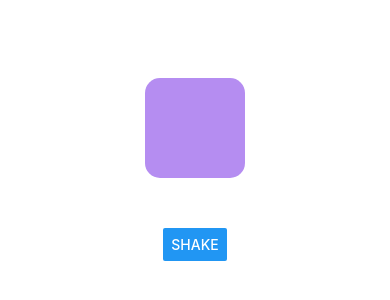
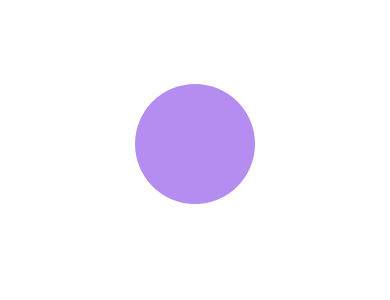
Before and after one commit to obedNuertey1/reanimated-docs-tutorial, a React Native app: screen / in a window 390 px wide. Shown: the part 278-578 px from the top of the page. Built offline with nearby package versions, Linux system fonts and the light colour scheme.

Commit message:
feat: added codebase for handling gestures

```diff
--- a/App.js
+++ b/App.js
@@ -1,52 +1,54 @@
-import Animated, {useSharedValue, withTiming, useAnimatedStyle, withRepeat, withSequence, withDelay} from 'react-native-reanimated';
-import {View, Button, StyleSheet} from 'react-native';
+import 'react-native-gesture-handler';
 import React from 'react';
+import { StyleSheet, View } from 'react-native';
+import Animated, {
+  useAnimatedStyle,
+  useSharedValue,
+  withTiming,
+} from 'react-native-reanimated';
+import {
+  Gesture,
+  GestureDetector,
+  GestureHandlerRootView,
+} from 'react-native-gesture-handler';
 
-export default function App(){
-  const offset = useSharedValue(0);
+export default function App() {
+  const pressed = useSharedValue(false);
 
-  const style = useAnimatedStyle(()=>({
-    transform: [{translateX: offset.value}]
+  const tap = Gesture.Tap()
+    .onBegin(() => {
+      pressed.value = true;
+    })
+    .onFinalize(() => {
+      pressed.value = false;
+    });
+
+  const animatedStyles = useAnimatedStyle(()=>({
+    backgroundColor: pressed.value ? '#FFE04B': '#B58DF1',
+    transform: [{scale: withTiming(pressed.value ? 1.2: 1, {duration: 1000})}]
   }))
 
-  const OFFSET = 40;
-  const TIME = 250;
-  const DELAY = 400;
-
-  const handlePress = () => {
-    offset.value = withDelay(
-      DELAY,
-      withSequence(
-        // start from -OFFSET
-        withTiming(-OFFSET, {duration: TIME / 2}),
-        // shake between -OFFSET and OFFSET 5 times
-        withRepeat(withTiming(OFFSET, {duration: TIME}), 5, true),
-        // go back to 0 at the end
-        withTiming(0, {duration: TIME / 2})
-      )
-    )
-  }
-
   return (
-    <View style={styles.container}>
-      <Animated.View style={[styles.box, style]} />
-      <Button title="shake" onPress={handlePress} />
-    </View>
+    <GestureHandlerRootView style={styles.container}>
+      <View style={styles.container}>
+        <GestureDetector gesture={tap}>
+          <Animated.View style={[styles.circle, animatedStyles]} />
+        </GestureDetector>
+      </View>
+    </GestureHandlerRootView>
   );
 }
 
 const styles = StyleSheet.create({
   container: {
     flex: 1,
-    flexDirection: 'column',
     alignItems: 'center',
-    justifyContent: 'center'
+    justifyContent: 'center',
+    height: '100%',
   },
-  box: {
-    width: 100,
-    height: 100,
-    margin: 50,
-    borderRadius: 15,
-    backgroundColor: '#b58df1'
-  }
+  circle: {
+    height: 120,
+    width: 120,
+    borderRadius: 500,
+  },
 });
--- a/package.json
+++ b/package.json
@@ -9,7 +9,8 @@
     "react-native": "0.74.1",
     "react-native-reanimated": "~3.10.1",
     "react-native-web": "~0.19.6",
-    "react-native-svg": "15.2.0"
+    "react-native-svg": "15.2.0",
+    "react-native-gesture-handler": "~2.16.1"
   },
   "devDependencies": {
     "@babel/core": "^7.19.3"
```
Also changed, not shown: 1 other file (tests, documents, lock files or other folders).
